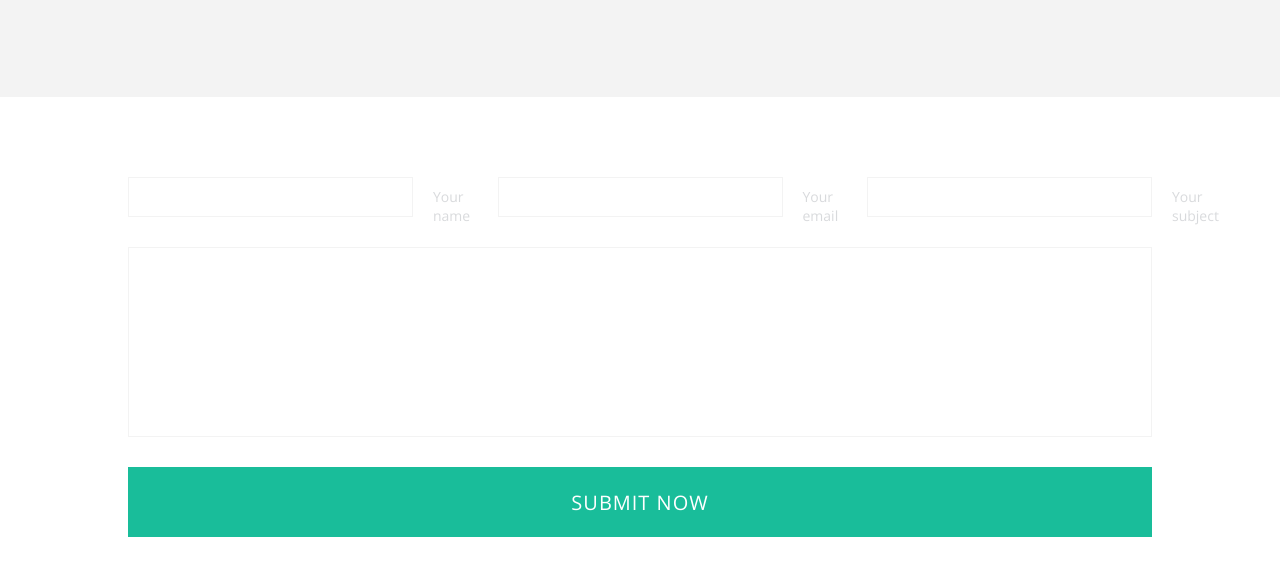
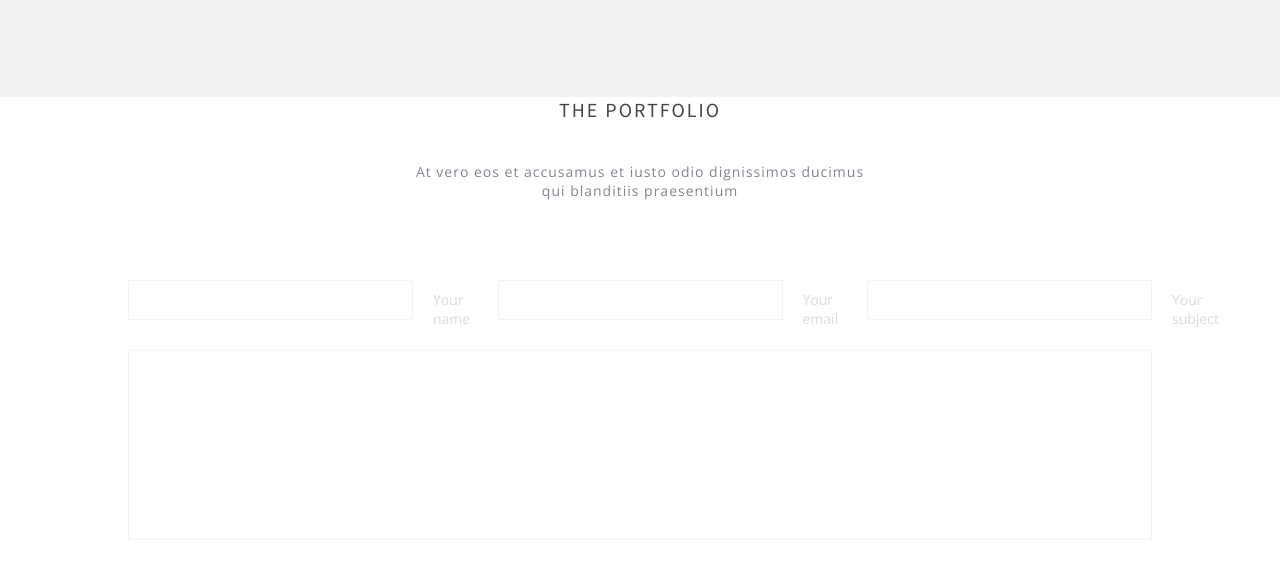
Before and after one commit to YuraSadilenko/bouncy, a website: page src/index.html in a window 1280 px wide. Shown: the part 4485-5052 px from the top of the page. Drawn offline with nearby package versions, Linux system fonts and the light colour scheme.

Commit message:
Add skeleton

```diff
--- a/src/index.html
+++ b/src/index.html
@@ -611,6 +611,16 @@
   </div>
   <!-- End // .our-price -->
 
+  <!-- Start // .subscribe -->
+  <div class="subscribe">
+    <div class="section-title portfolio__title">
+      <h2 class="section-title__title">The portfolio</h2>
+      <p class="section-title__paragraph">At vero eos et accusamus et iusto odio dignissimos ducimus qui blanditiis
+        praesentium</p>
+    </div>
+  </div>
+  <!-- End // .subscribe -->
+
   <!-- Start // .form -->
   <div class="form">
     <form method="post" action="https://mate-academy-form-lesson.herokuapp.com/create-application">
@@ -643,11 +653,13 @@
 
   <!-- start // .map -->
   <div class="map">
-    <iframe class="map__card" src="https://www.google.com/maps/embed?pb=!1m18!1m12!1m3!1d10164.485581494264!2d30.50604516977539!3d50.438839449999996!2m3!1f0!2f0!3f0!3m2!1i024!2i768!4f13.1!3m3!1m2!1s0x0%3A0xed482dcdab9f23ad!2sMate+academy!5e0!3m2!1suk!2sua!4v1543951452113" frameborder="0" style="border:0" allowfullscreen>
+    <iframe class="map__card"
+            src="https://www.google.com/maps/embed?pb=!1m18!1m12!1m3!1d10164.485581494264!2d30.50604516977539!3d50.438839449999996!2m3!1f0!2f0!3f0!3m2!1i024!2i768!4f13.1!3m3!1m2!1s0x0%3A0xed482dcdab9f23ad!2sMate+academy!5e0!3m2!1suk!2sua!4v1543951452113"
+            frameborder="0" style="border:0" allowfullscreen>
     </iframe>
     <h4 class="map__title">FIND US ON THE MAP</h4>
   </div>
- <!-- End // .map -->
+  <!-- End // .map -->
 
   <!-- Start // .footer -->
   <footer class="page-footer section-title">
--- a/src/sass/main.scss
+++ b/src/sass/main.scss
@@ -16,3 +16,4 @@
 @import "form";
 @import "page-footer";
 @import "map";
+@import "subscribe";
```
Also changed, not shown: src/sass/_subscribe.scss (added).
